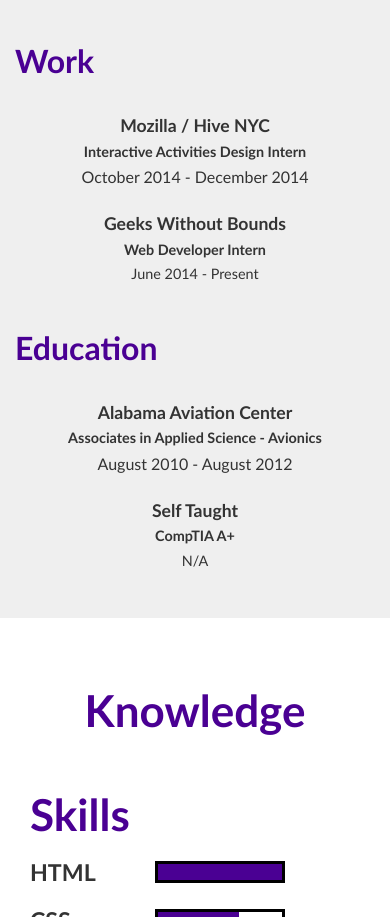
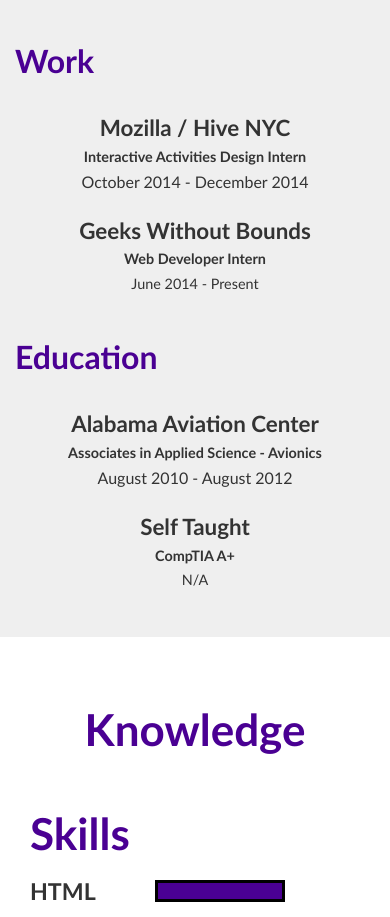
Before and after one commit to Lorage/Lorage.github.io, a plain HTML site: page index.html in a window 390 px wide. Shown: the part 1527-2444 px from the top of the page. Drawn offline with nearby package versions, Linux system fonts and the light colour scheme.

Commit message:
More Work and Education tweaks

```diff
--- a/style.css
+++ b/style.css
@@ -427,6 +427,7 @@ body p {
         width: 100%;
         text-align: center;
         margin-bottom: 10px;
+        font-size: 1.4em;
     }
 
     #workOne > div.row.rowOne > p {
@@ -444,6 +445,7 @@ body p {
         width: 100%;
         text-align: center;
         margin-bottom: 10px;
+        font-size: 1.4em;
     }
 
     #workTwo > div.row.rowTwo > p {
@@ -469,4 +471,6 @@ body p {
     #interests > div:nth-child(2) > p:nth-child(2) {
         padding-left: 7px;
     }
+
+
 }
```
